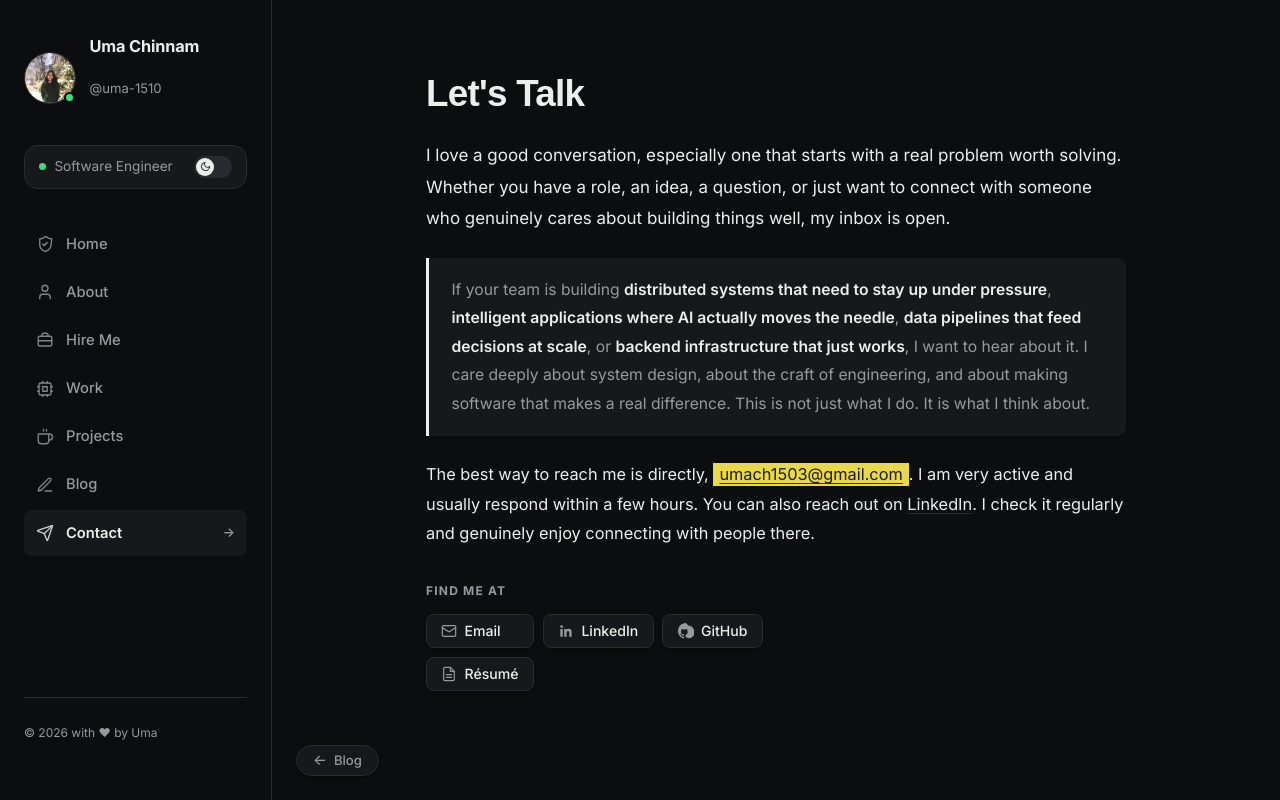
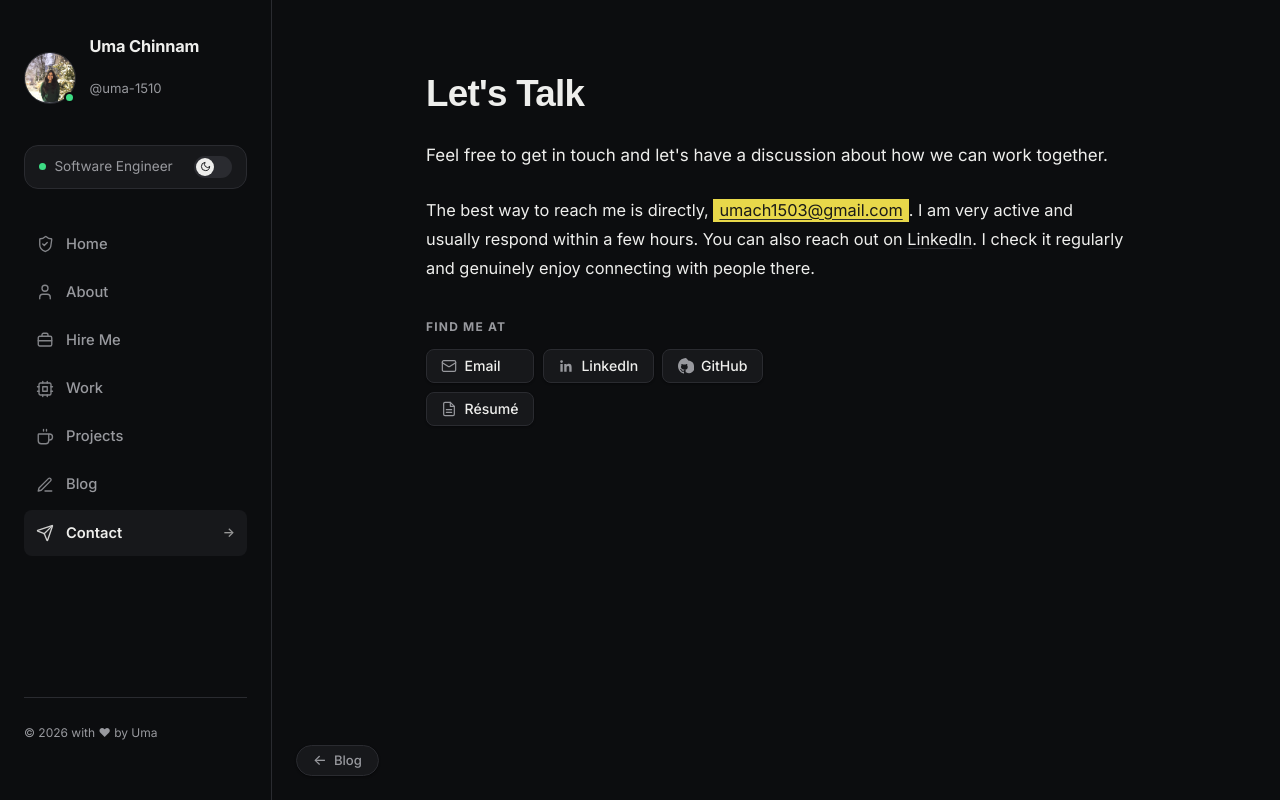
Before and after one commit to uma-1510/my-portfolio, a Next.js app: page /contact in a window 1280 px wide. Built offline with nearby package versions, Linux system fonts and the light colour scheme.

Commit message:
Simplify Contact page intro, drop technical jargon block
Replaced the opening paragraph with a short, plain "feel free to get
in touch" line, and removed the "distributed systems / AI / data
pipelines / backend infrastructure" jargon paragraph entirely along
with its now-unused .passionBlock CSS.

```diff
--- a/app/contact/contact.module.css
+++ b/app/contact/contact.module.css
@@ -24,28 +24,6 @@
   line-height: 1.85;
   color: var(--color-text);
   margin-bottom: 1.5rem;
-}
-
-/* ---- Passion block ---- */
-.passionBlock {
-  border-left: 3px solid var(--color-text);
-  padding: 1.1rem 1.4rem;
-  margin: 0 0 1.5rem;
-  background: var(--color-surface);
-  border-radius: 0 8px 8px 0;
-  box-shadow: var(--shadow-sm);
-}
-
-.passionBlock p {
-  font-size: 0.98rem;
-  line-height: 1.82;
-  color: var(--color-muted);
-  margin: 0;
-}
-
-.passionBlock strong {
-  color: var(--color-text);
-  font-weight: 600;
 }
 
 /* ---- Body text ---- */
--- a/app/contact/page.tsx
+++ b/app/contact/page.tsx
@@ -19,25 +19,9 @@ export default function ContactPage() {
         <h1 className={styles.title}>Let&apos;s Talk</h1>
 
         <p className={styles.lead}>
-          I love a good conversation, especially one that starts with a real
-          problem worth solving. Whether you have a role, an idea, a question,
-          or just want to connect with someone who genuinely cares about
-          building things well, my inbox is open.
+          Feel free to get in touch and let&apos;s have a discussion about how
+          we can work together.
         </p>
-
-        {/* Passion block */}
-        <div className={styles.passionBlock}>
-          <p>
-            If your team is building{' '}
-            <strong>distributed systems that need to stay up under pressure</strong>,{' '}
-            <strong>intelligent applications where AI actually moves the needle</strong>,{' '}
-            <strong>data pipelines that feed decisions at scale</strong>, or{' '}
-            <strong>backend infrastructure that just works</strong>, I want to
-            hear about it. I care deeply about system design, about the craft of
-            engineering, and about making software that makes a real difference.
-            This is not just what I do. It is what I think about.
-          </p>
-        </div>
 
         <p className={styles.body}>
           The best way to reach me is directly,{' '}
```
